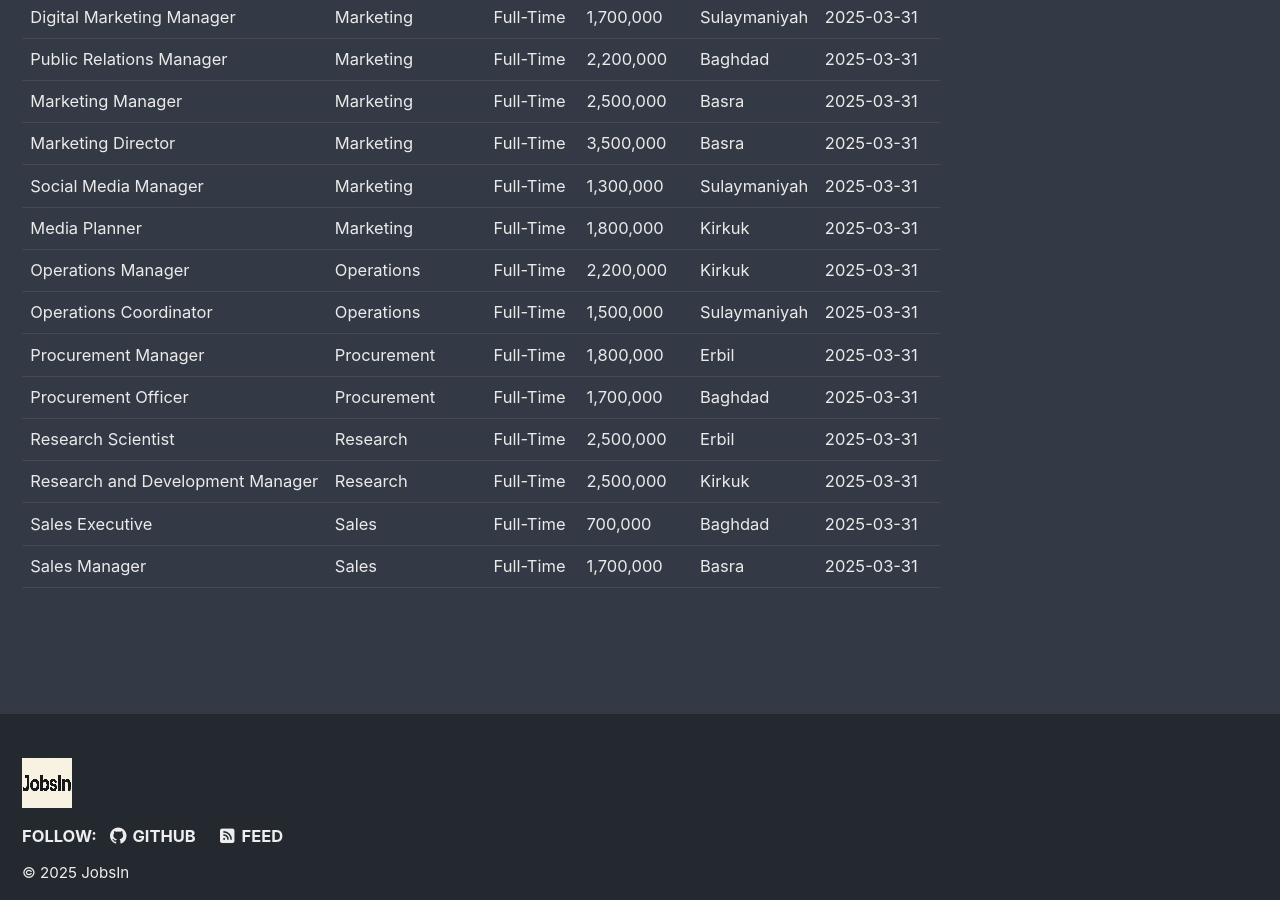
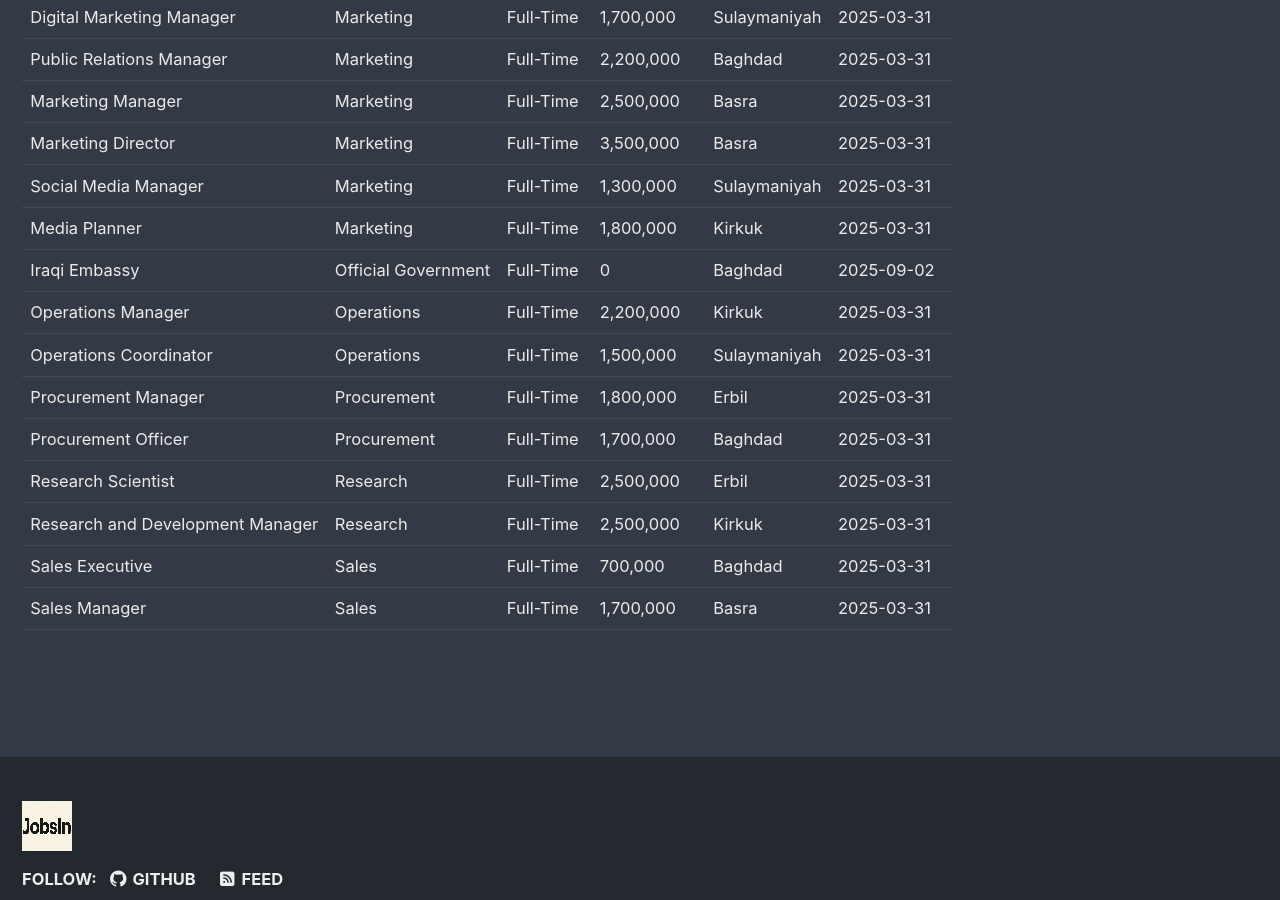
Before and after one commit to JobsInIraq/jobsiniraq.github.io, a Jekyll site: the page built from _pages/payscale.md, in a window 1280 px wide and 900 px high, scrolled down 2537 px. Built offline with Jekyll 4.4.1, drawn with Linux system fonts in a browser that asks for light colours; cached includes are drawn as plain includes.

Commit message:
Update salaries.json

```diff
--- a/_data/db/salaries.json
+++ b/_data/db/salaries.json
@@ -2411,6 +2411,42 @@
           "website": ""
         }
       }
+    },
+    {
+  "jobID": "e4c7b1d6-9c8b-4f1a-b1c2-8a7f6d4f1234",
+  "created_at": "2025-09-02T12:00:00Z",
+  "updated_at": "2025-09-02",
+  "job": {
+    "jobDetails": {
+      "jobTitle": "Iraqi Embassy",
+      "category": "Official Government",
+      "position": "Full-Time"
+    },
+    "tags": [],
+    "salary": {
+      "iqd": 0,
+      "usd": 12000
+    },
+    "isRemote": false,
+    "location": {
+      "country": "Iraq",
+      "city": "Baghdad"
+    },
+    "sources": {
+      "socialMedia": {
+        "linkedin": "",
+        "facebook": "",
+        "instagram": "",
+        "telegram": "",
+        "tiktok": ""
+      },
+      "jobPortal": {
+        "site": "",
+        "link": ""
+      },
+      "website": ""
     }
+  }
+}
   ]
 }
```
